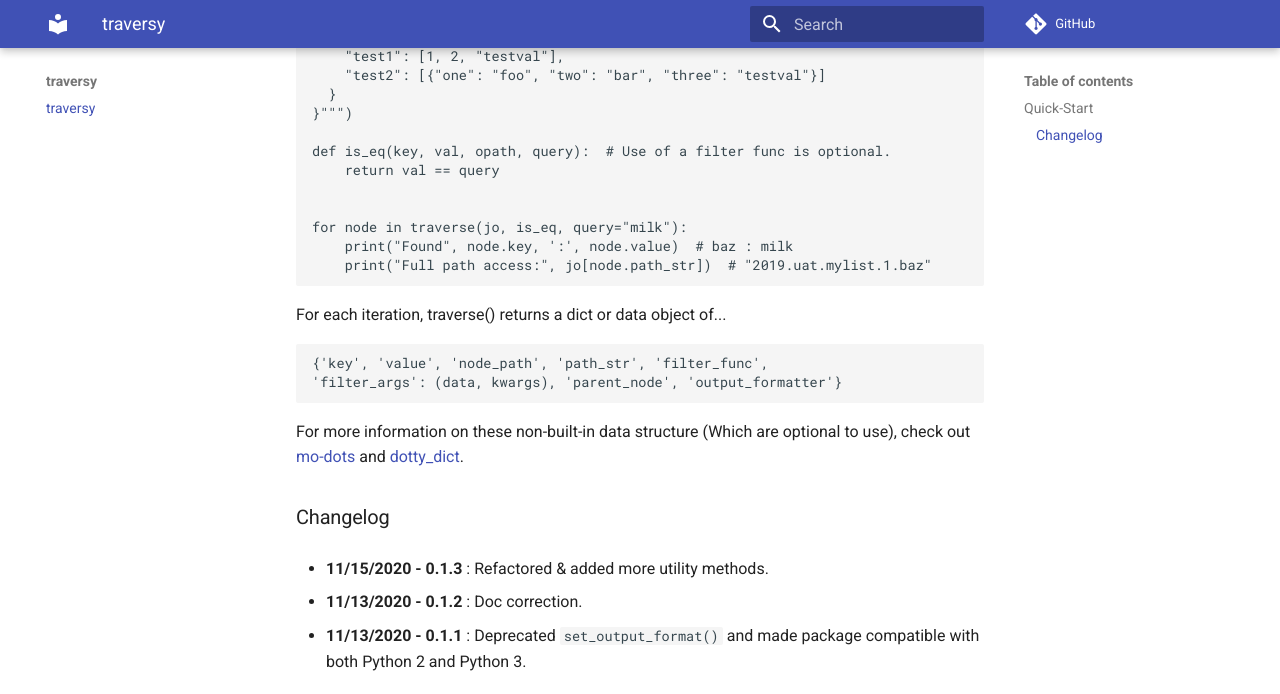
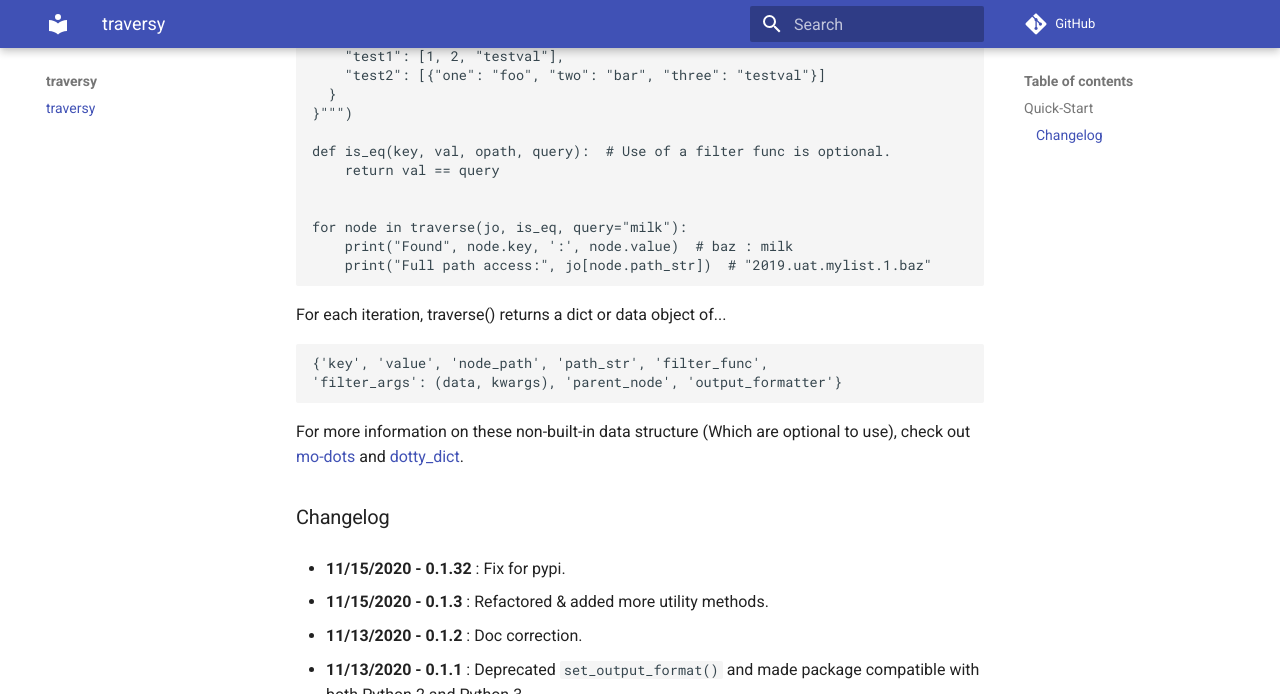
Before and after one commit to bitnom/traversy, an MkDocs documentation site: the page built from docs/index.md, in a window 1280 px wide and 900 px high, scrolled down 798 px, cut to the strip 0-694 px from the top of the window. Built offline with MkDocs 1.6.1 and Material for MkDocs 9.7.7, drawn with Linux system fonts in a browser that asks for light colours; comment, search, counter and statistics services are not loaded.

Commit message:
Fix for pypi.

```diff
--- a/docs/index.md
+++ b/docs/index.md
@@ -64,6 +64,8 @@ to use), check out [mo-dots](https://pypi.org/project/mo-dots/) and
 
 ### Changelog
 
+- **11/15/2020 - 0.1.32** : Fix for pypi.
+
 - **11/15/2020 - 0.1.3** : Refactored & added more utility methods.
 
 - **11/13/2020 - 0.1.2** : Doc correction.
```
